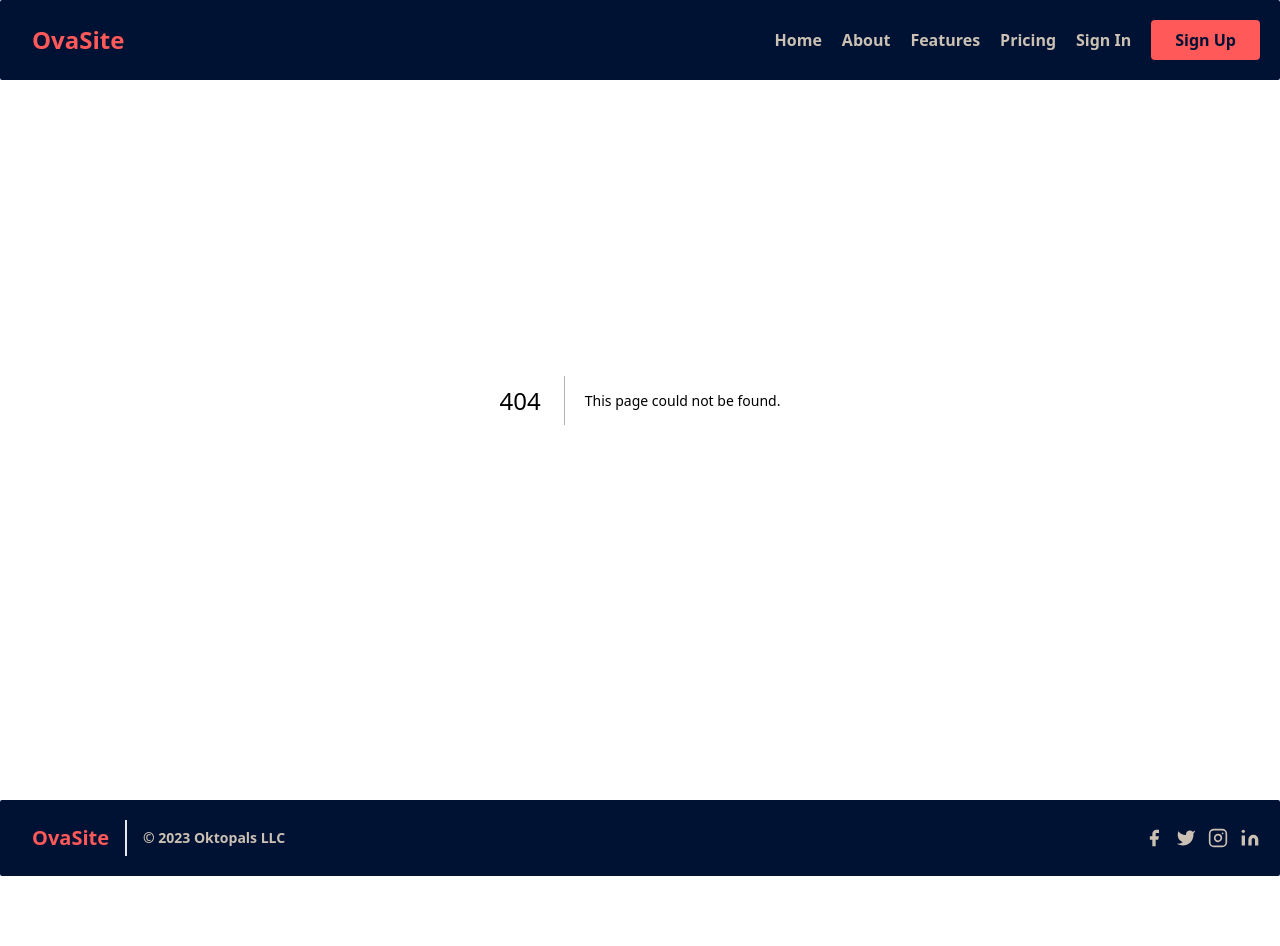
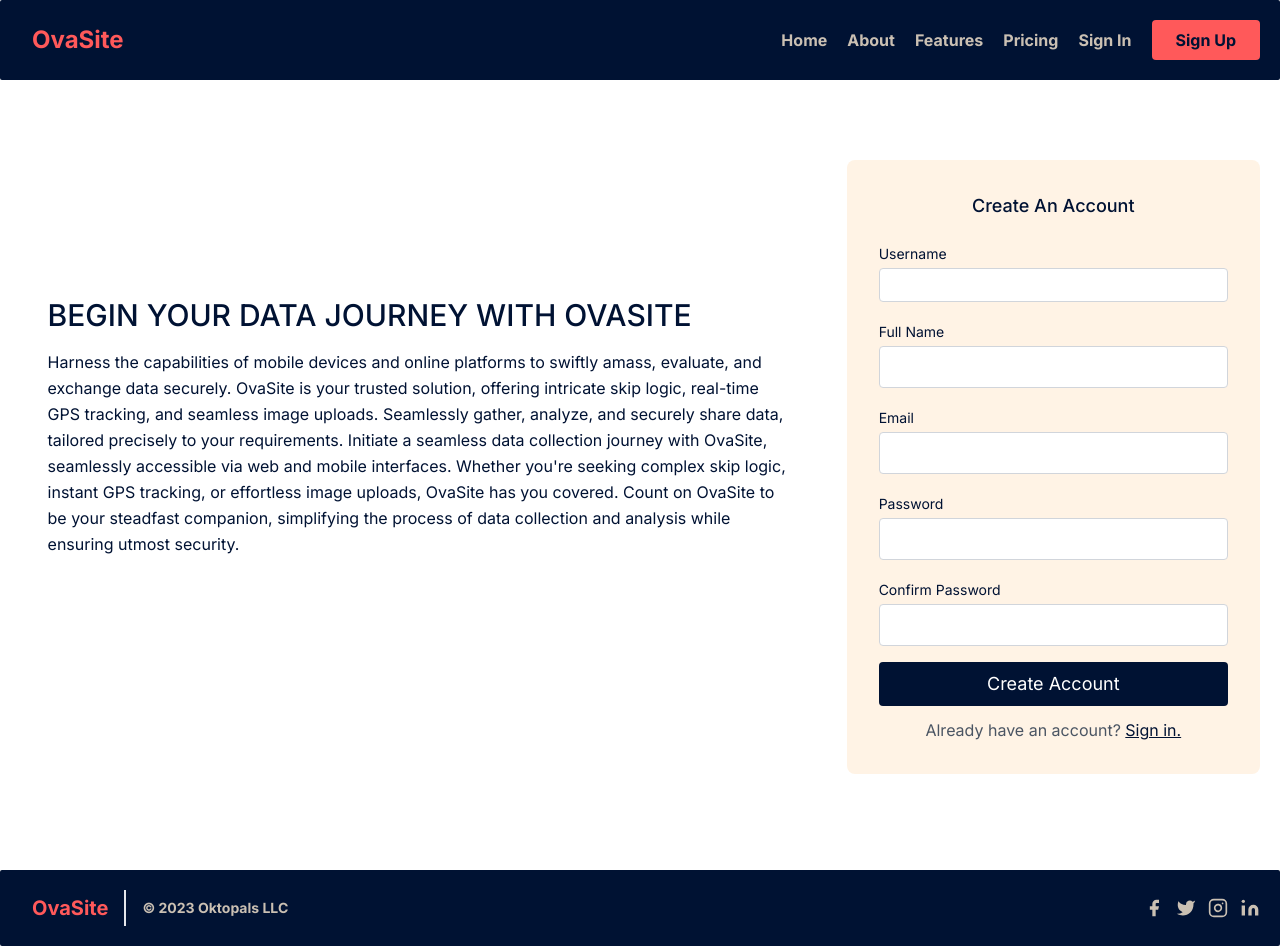
Before and after one commit to OkToPals/OvaSite-Frontend, a Next.js app: page /signup in a window 1280 px wide. Before the commit this address had no page. Before the commit the page ends 876 px from the top, so only its background shows below. Built offline with nearby package versions, Linux system fonts and the light colour scheme.

Commit message:
registration page update

```diff
--- a/package.json
+++ b/package.json
@@ -9,6 +9,10 @@
     "lint": "next lint"
   },
   "dependencies": {
+    "@fortawesome/fontawesome-svg-core": "^6.4.2",
+    "@fortawesome/free-regular-svg-icons": "^6.4.2",
+    "@fortawesome/free-solid-svg-icons": "^6.4.2",
+    "@fortawesome/react-fontawesome": "^0.2.0",
     "autoprefixer": "10.4.14",
     "eslint": "8.46.0",
     "eslint-config-next": "13.4.13",
--- a/src/app/layout.js
+++ b/src/app/layout.js
@@ -13,7 +13,7 @@ export const metadata = {
 export default function RootLayout({ children }) {
   return (
     <html lang="en">
-      <body classNameName={inter.classNameName}>
+      <body className={inter.className}>
         <Header />
         {children}
         <Footer />
--- /dev/null
+++ b/src/app/signin/page.js
@@ -0,0 +1,40 @@
+import React from 'react';
+
+export default function SignIn() {
+  return (
+    <section className="text-gray-600 body-font">
+      <div className="container px-5 py-24 mx-auto flex flex-wrap items-center">
+        <div className="lg:w-3/5 md:w-1/2 md:pr-16 lg:pr-0 pr-0 mx-auto mt-10">
+          <h1 className="title-font font-medium text-3xl text-[#001233] mb-4">Welcome back to OvaSite!</h1>
+          <p className="leading-relaxed text-[#001233] mb-20">
+          Embrace the power of mobile devices and the web to swiftly gather, assess,
+          and securely exchange data. Whether you require intricate skip patterns,
+          live GPS tracking, or image uploads, OvaSite stands as your reliable answer.
+        </p>
+        </div>
+        <div className="lg:w-2/6 md:w-1/2 bg-[#fff3e5] rounded-lg p-8 flex flex-col md:ml-auto w-full mt-10 md:mt-0">
+          <h2 className="text-[#001233] text-lg font-medium title-font mb-5 text-center">Sign In</h2>
+
+          <div className="relative mb-4 animate__animated animate__fadeIn">
+            <label htmlFor="full-name" className="leading-7 text-sm text-[#001233]">Full Name</label>
+            <input type="text" id="full-name" name="full-name" className="w-full bg-white rounded border border-gray-300 focus:border-indigo-500 focus:ring-2 focus:ring-indigo-200 text-base outline-none text-gray-700 py-1 px-3 leading-8 transition-colors duration-200 ease-in-out" />
+          </div>
+
+          <div className="relative mb-4 animate__animated animate__fadeIn">
+            <label htmlFor="email" className="leading-7 text-sm text-[#001233]">Email</label>
+            <input type="email" id="email" name="email" className="w-full bg-white rounded border border-gray-300 focus:border-indigo-500 focus:ring-2 focus:ring-indigo-200 text-base outline-none text-gray-700 py-1 px-3 leading-8 transition-colors duration-200 ease-in-out" />
+          </div>
+
+          <div className="relative mb-4 animate__animated animate__fadeIn">
+            <label htmlFor="password" className="leading-7 text-sm text-[#001233]">Password</label>
+            <input type="password" id="password" name="password" className="w-full bg-white rounded border border-gray-300 focus:border-indigo-500 focus:ring-2 focus:ring-indigo-200 text-base outline-none text-gray-700 py-1 px-3 leading-8 transition-colors duration-200 ease-in-out" />
+          </div>
+
+          <button className="text-white bg-[#001233] border-0 py-2 px-8 focus:outline-none hover:bg-gray-800 rounded text-lg">Sign In</button>
+
+          <p className="text-gray-600 mt-3 text-center">Don't have an account? <a href="/signup" className="text-[#001233] underline">Create Account.</a></p>
+        </div>
+      </div>
+    </section>
+  );
+}
--- /dev/null
+++ b/src/app/signup/page.js
@@ -0,0 +1,54 @@
+import React from 'react';
+
+export default function SignUp() {
+  return (
+    <section className="text-gray-600 body-font pt-16">
+      <div className="container px-5 py-24 mx-auto flex flex-wrap items-center">
+        <div className="lg:w-3/5 md:w-1/2 md:pr-16 lg:pr-0 pr-0 mx-auto ">
+          <h1 className="title-font font-medium text-3xl text-[#001233] mb-4">BEGIN YOUR DATA JOURNEY WITH OVASITE</h1>
+          <p className="leading-relaxed text-[#001233] mb-20">
+                Harness the capabilities of mobile devices and online platforms to swiftly amass, evaluate,
+                and exchange data securely. OvaSite is your trusted solution, offering intricate skip logic,
+                real-time GPS tracking, and seamless image uploads. Seamlessly gather, analyze, and securely
+                share data, tailored precisely to your requirements. Initiate a seamless data collection journey
+                with OvaSite, seamlessly accessible via web and mobile interfaces. Whether you're seeking complex
+                skip logic, instant GPS tracking, or effortless image uploads, OvaSite has you covered. Count on OvaSite to be
+                your steadfast companion, simplifying the process of data collection and analysis while ensuring utmost security.
+        </p>
+        </div>
+        <div className="lg:w-2/6 md:w-1/2 bg-[#fff3e5] rounded-lg p-8 flex flex-col md:ml-auto w-full mt-10 md:mt-0">
+          <h2 className="text-[#001233] text-lg font-medium title-font mb-5 text-center">Create An Account</h2>
+
+          <div className="relative mb-4 animate__animated animate__fadeIn">
+            <label htmlFor="username" className="leading-7 text-sm text-[#001233]">Username</label>
+            <input type="text" id="username" name="username" className="w-full bg-white rounded border border-gray-300 focus:border-indigo-500 focus:ring-2 focus:ring-indigo-200 text-base outline-none text-gray-700 py-1 px-3 transition-colors duration-200 ease-in-out" />
+          </div>
+
+          <div className="relative mb-4 animate__animated animate__fadeIn">
+            <label htmlFor="full-name" className="leading-7 text-sm text-[#001233]">Full Name</label>
+            <input type="text" id="full-name" name="full-name" className="w-full bg-white rounded border border-gray-300 focus:border-indigo-500 focus:ring-2 focus:ring-indigo-200 text-base outline-none text-gray-700 py-1 px-3 leading-8 transition-colors duration-200 ease-in-out" />
+          </div>
+
+          <div className="relative mb-4 animate__animated animate__fadeIn">
+            <label htmlFor="email" className="leading-7 text-sm text-[#001233]">Email</label>
+            <input type="email" id="email" name="email" className="w-full bg-white rounded border border-gray-300 focus:border-indigo-500 focus:ring-2 focus:ring-indigo-200 text-base outline-none text-gray-700 py-1 px-3 leading-8 transition-colors duration-200 ease-in-out" />
+          </div>
+
+          <div className="relative mb-4 animate__animated animate__fadeIn">
+            <label htmlFor="password" className="leading-7 text-sm text-[#001233]">Password</label>
+            <input type="password" id="password" name="password" className="w-full bg-white rounded border border-gray-300 focus:border-indigo-500 focus:ring-2 focus:ring-indigo-200 text-base outline-none text-gray-700 py-1 px-3 leading-8 transition-colors duration-200 ease-in-out" />
+          </div>
+
+          <div className="relative mb-4 animate__animated animate__fadeIn">
+            <label htmlFor="confirm-password" className="leading-7 text-sm text-[#001233]">Confirm Password</label>
+            <input type="password" id="confirm-password" name="confirm-password" className="w-full bg-white rounded border border-gray-300 focus:border-indigo-500 focus:ring-2 focus:ring-indigo-200 text-base outline-none text-gray-700 py-1 px-3 leading-8 transition-colors duration-200 ease-in-out" />
+          </div>
+
+          <button className="text-white bg-[#001233] border-0 py-2 px-8 focus:outline-none hover:bg-gray-800 rounded text-lg">Create Account</button>
+
+          <p className="text-gray-600 mt-3 text-center">Already have an account? <a href="/signin" className="text-[#001233] underline">Sign in.</a></p>
+        </div>
+      </div>
+    </section>
+  );
+}
--- a/src/components/Modal.js
+++ /dev/null
@@ -1,17 +0,0 @@
-import React from 'react';
-
-const Modal = ({isVisible}) => {
-  if (!isVisible) return null;
-  return (
-    <div className="fixed inset-0 bg-black bg-opacity-25 backdrop-blur-sm flex justify-center items-center">
-        <div className="w-[600px] flex flex-col">
-            <button className="text-[#001233] text-xl place-self-end">X</button>
-            <div className="bg-[#F5F5DC] p-2 rounded">
-              Modal
-            </div>
-        </div>
-    </div>
-  )
-}
-
-export default Modal;
--- a/src/components/footer.js
+++ b/src/components/footer.js
@@ -1,4 +1,4 @@
-import React from 'react'
+import React from 'react';
 
 const Footer = () => {
   return (
@@ -45,4 +45,4 @@ const Footer = () => {
   )
 }
 
-export default Footer
+export default Footer;
--- a/src/components/header.js
+++ b/src/components/header.js
@@ -1,10 +1,12 @@
 import React from 'react';
+import Link from 'next/link';
 
 const Header = () => {
   return (
-<header className="text-gray-600 body-font fixed w-full">
+<header className="text-gray-600 body-font fixed w-full z-50">
   <div className="container mx-auto flex flex-wrap p-5 flex-col md:flex-row items-center"
     style={{ backgroundColor: '#001233', borderRadius: '2px', padding: '20px' }}>
+
     <a className="flex title-font font-medium items-center text-gray-900 mb-4 md:mb-0">
       {/* <svg xmlns="http://www.w3.org/2000/svg" fill="none" stroke="currentColor" strokeLinecap="round"
         stroke-linejoin="round" stroke-width="2" className="w-10 h-10 text-white p-2 bg-indigo-500 rounded-full" viewBox="0 0 24 24">
@@ -12,19 +14,23 @@ const Header = () => {
       </svg> */}
       <span className="ml-3 text-[#FF595A] text-2xl font-bold cursor-pointer">OvaSite</span>
     </a>
+
     <nav className="md:ml-auto flex flex-wrap items-center text-base justify-center text-[#CAC0B3] font-bold">
       <a className="mr-5 hover:text-white cursor-pointer">Home</a>
       <a className="mr-5 hover:text-white cursor-pointer">About</a>
       <a className="mr-5 hover:text-white cursor-pointer">Features</a>
       <a className="mr-5 hover:text-white cursor-pointer">Pricing</a>
-      <a className="mr-5 hover:text-white cursor-pointer">Sign In</a>
+      <Link className="mr-5 hover:text-white cursor-pointer" href='/signin'>Sign In</Link>
     </nav>
+  <Link href="/signup">
     <button className="inline-flex items-center bg-[#FF595A] border-0 py-2 px-6 focus:outline-none
       hover:bg-[#fe5000] rounded text-[#001233] mt-4 md:mt-0 font-bold">Sign Up
       {/* <svg fill="none" stroke="currentColor" strokeLinecap="round" stroke-linejoin="round" stroke-width="2" className="w-4 h-4 ml-1" viewBox="0 0 24 24">
         <path d="M5 12h14M12 5l7 7-7 7"></path>
       </svg>*/}
     </button>
+  </Link>
+
   </div>
 </header>
   );
--- a/src/components/hero.js
+++ b/src/components/hero.js
@@ -9,7 +9,7 @@ const Hero = () => {
 <div className="container mx-auto flex px-5 py-24 md:flex-row flex-col items-center">
     <div className="lg:flex-grow md:w-1/2 lg:pr-24 md:pr-16 flex flex-col md:items-start md:text-left mb-16 md:mb-0 items-center text-center">
       <h1 className="title-font sm:text-4xl text-3xl mb-4 font-medium font-bold" style={{ color: '#001233' }}>Discover OverSite:
-        <br className="hidden lg:inline-block" /> Your all-in-one platform for data collection, monitoring and evaluation.
+        <br className="hidden lg:inline-block" /> Your all-in-one platform for data collection,monitoring and evaluation.
       </h1>
       <p className="mb-8 leading-relaxed text-[#001233]">OverSite simplifies data collection, analysis and action. With a user-friendly interface and robust tools,
        it converts data into actionable insights,
--- a/src/components/uses.js
+++ b/src/components/uses.js
@@ -4,43 +4,43 @@ import PropTypes from 'prop-types';
 
 const Uses = () => {
   return (
-    <section class="text-[#001233] body-font">
-  <div class="container flex flex-wrap px-5 py-24 mx-auto items-center">
-    <div class="md:w-1/2 md:pr-12 md:py-8 md:border-r md:border-b-0 mb-10 md:mb-0 pb-10 border-b border-[#001233]">
-      <h1 class="sm:text-3xl text-2xl font-medium title-font mb-2 text-[#001233] font-bold">Empowering Change Across Sectors</h1>
-      <p class="leading-relaxed text-base">OverSite empowers various sectors—Government, NGOs, researchers, individuals, students, and customer-centric organizations—enhancing transparency, streamlining missions, and fostering growth through valuable data insights. Adaptability underscores its commitment to driving positive change</p>
-      <a class="text-[#001233] inline-flex items-center mt-4 font-bold">Learn More
-        <svg fill="none" stroke="currentColor" strokeLinecap="round" stroke-linejoin="round" stroke-width="2" class="w-4 h-4 ml-2" viewBox="0 0 24 24">
+    <section className="text-[#001233] body-font">
+  <div className="container flex flex-wrap px-5 py-24 mx-auto items-center">
+    <div className="md:w-1/2 md:pr-12 md:py-8 md:border-r md:border-b-0 mb-10 md:mb-0 pb-10 border-b border-[#001233]">
+      <h1 className="sm:text-3xl text-2xl font-medium title-font mb-2 text-[#001233] font-bold">Empowering Change Across Sectors</h1>
+      <p className="leading-relaxed text-base">OverSite empowers various sectors—Government, NGOs, researchers, individuals, students, and customer-centric organizations—enhancing transparency, streamlining missions, and fostering growth through valuable data insights. Adaptability underscores its commitment to driving positive change</p>
+      <a className="text-[#001233] inline-flex items-center mt-4 font-bold">Learn More
+        <svg fill="none" stroke="currentColor" strokeLinecap="round" stroke-linejoin="round" stroke-width="2" className="w-4 h-4 ml-2" viewBox="0 0 24 24">
           <path d="M5 12h14M12 5l7 7-7 7"></path>
         </svg>
       </a>
     </div>
-    <div class="flex flex-col md:w-1/2 md:pl-12">
-      <h2 class="title-font font-semibold text-[#001233] tracking-wider text-xl mb-3 font-bold">Used By</h2>
-      <nav class="flex flex-wrap list-none -mb-1">
-       <li class="lg:w-1/3 mb-1 w-1/2">
-          <a class="text-[#001233] hover:text-[#001233]">The Government</a>
+    <div className="flex flex-col md:w-1/2 md:pl-12">
+      <h2 className="title-font font-semibold text-[#001233] tracking-wider text-xl mb-3 font-bold">Used By</h2>
+      <nav className="flex flex-wrap list-none -mb-1">
+       <li className="lg:w-1/3 mb-1 w-1/2">
+          <a className="text-[#001233] hover:text-[#001233]">The Government</a>
         </li><br/><br/>
-        <li class="lg:w-1/3 mb-1 w-1/2">
-          <a class="text-[#001233]  hover:text-gray-800">Students</a>
+        <li className="lg:w-1/3 mb-1 w-1/2">
+          <a className="text-[#001233]  hover:text-gray-800">Students</a>
         </li><br/>
-        <li class="lg:w-1/3 mb-1 w-1/2">
-          <a class="text-[#001233] hover:text-gray-800"></a>
+        <li className="lg:w-1/3 mb-1 w-1/2">
+          <a className="text-[#001233] hover:text-gray-800"></a>
         </li><br/>
-        <li class="lg:w-1/3 mb-1 w-1/2">
-          <a class="text-[#001233] hover:text-gray-800">NGOs</a>
+        <li className="lg:w-1/3 mb-1 w-1/2">
+          <a className="text-[#001233] hover:text-gray-800">NGOs</a>
         </li><br/>
-        <li class="lg:w-1/3 mb-1 w-1/2">
-          <a class="text-[#001233]  hover:text-gray-800">Research institutions and individual researchers</a>
+        <li className="lg:w-1/3 mb-1 w-1/2">
+          <a className="text-[#001233]  hover:text-gray-800">Research institutions and individual researchers</a>
         </li><br/>
-        <li class="lg:w-1/3 mb-1 w-1/2">
-          <a class="text-[#001233] hover:text-gray-800"></a>
+        <li className="lg:w-1/3 mb-1 w-1/2">
+          <a className="text-[#001233] hover:text-gray-800"></a>
         </li><br/>
-        <li class="lg:w-1/3 mb-1 w-1/2">
-          <a class="text-[#001233] hover:text-gray-800">Customer-centric Organizations</a>
+        <li className="lg:w-1/3 mb-1 w-1/2">
+          <a className="text-[#001233] hover:text-gray-800">Customer-centric Organizations</a>
         </li><br/>
-        <li class="lg:w-1/3 mb-1 w-1/2">
-          <a class="text-[#001233] hover:text-gray-800"></a>
+        <li className="lg:w-1/3 mb-1 w-1/2">
+          <a className="text-[#001233] hover:text-gray-800"></a>
         </li>
       </nav>
     </div>
```
Also changed, not shown: 1 other file (tests, documents, lock files or other folders).
